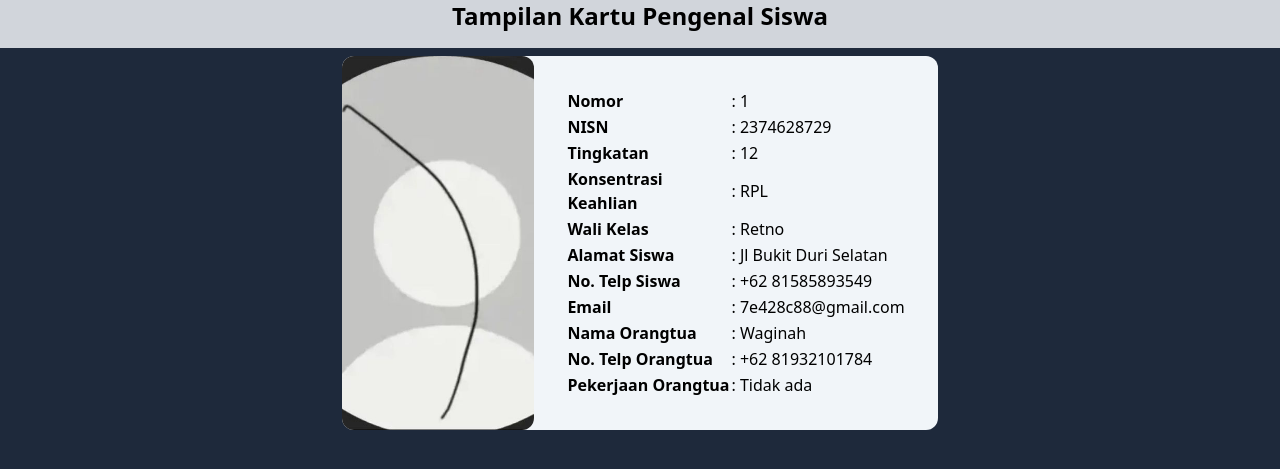
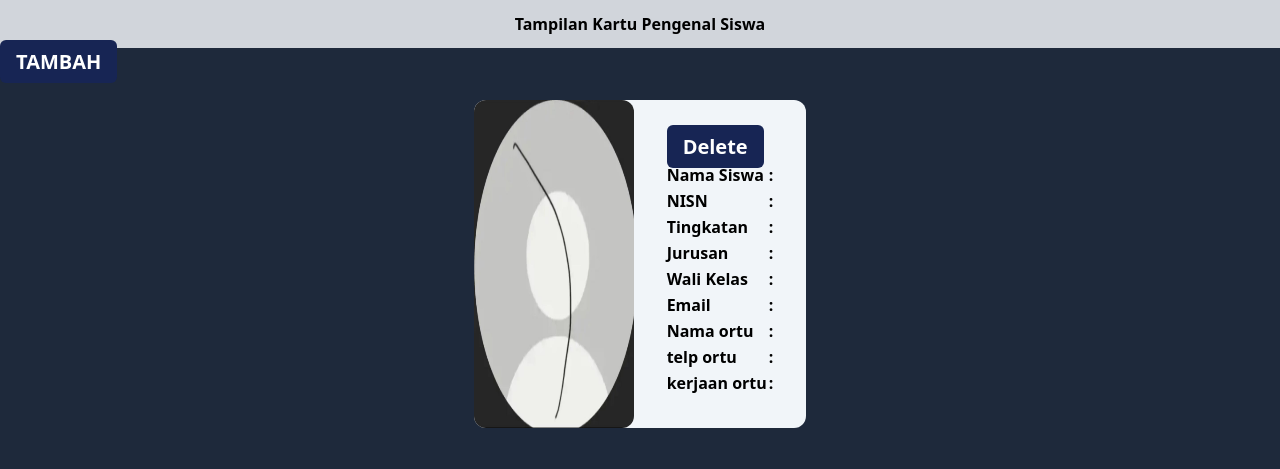
Before and after one commit to maul-lq/latihan_usk1, a PHP site: page /php/ in a window 1280 px wide. Shown: the top 469 px of the page. Run offline with PHP 8.4, Linux system fonts and the light colour scheme; tables that the repository leaves empty or names only in its code hold one stand-in row (values such as "Sample post"); data that the repository does not hold is empty; some libraries are stand-ins or nearby versions.

Commit message:
update 2

```diff
--- /dev/null
+++ b/connecction.php
@@ -0,0 +1,5 @@
+<?php
+$conn = mysqli_connect('localhost', 'root', '', 'data_siswa');
+if (!$conn) {
+    exit('database tidak terkoneksi');
+}
--- a/index.php
+++ b/index.php
@@ -1,83 +1,83 @@
+<?php
+include('connecction.php');
+$query = mysqli_query($conn, "SELECT * FROM tabel");
+$results = mysqli_fetch_all($query, MYSQLI_ASSOC);
+
+?>
+
 <!DOCTYPE html>
-<html lang="en">
+<html>
 
 <head>
-    <title>Card Name</title>
-    <!-- Required meta tags -->
     <meta charset="utf-8" />
     <meta name="viewport" content="width=device-width, initial-scale=1, shrink-to-fit=no" />
     <meta http-equiv="X-UA-Compatible" content="IE=7" />
     <meta name="description" content="" />
-
+    <title>Card Name</title>
     <script src="https://cdn.tailwindcss.com"></script>
-
 </head>
 
 <body class="bg-slate-800">
-    <header>
-        <!-- place navbar here -->
-    </header>
-    <main>
-        <div class="judul w-full h-12 bg-gray-300 text-black text-2xl font-bold flex justify-center">
-            <h1>Tampilan Kartu Pengenal Siswa</h1>
-        </div>
-        <div class="list-card mt-2 mx-6 flex flex-row items-stretch justify-center gap-4">
-            <div class="card-name bg-slate-100 rounded-xl p-0 dark:bg-slate-800 flex flex-row">
-                <img class="w-48 h-auto rounded-xl object-cover mx-auto" src="./images/default-profile-picture.jpg" alt="Default Picture">
+    <div class="judul w-full h-12 bg-gray-300 text-black text-2x2 font-bold flex justify-center items-center">
+        <h1>Tampilan Kartu Pengenal Siswa</h1>
+    </div>
+    <div>
+        <a href="add.php" class="w-fit px-4 py-2 bg-blue-950 text-white text-xl font-semibold rounded-md">TAMBAH</a>
+    </div>
+    <div class="list-card mt-2 mx-6 flex flex-row flex-wrap item-strect
+    justify-center items-center  gap-4 p-4 ">
+        <?php foreach ($results as $hasil) : ?>
+            <div class="card-name bg-slate-100 rounded-xl p-0 dark:bg-slate-700 flex flex-row">
+                <img src="./images/default-profile-picture.jpg" alt="" class="w-40 h-auto mx-auto rounded-xl">
                 <div class="p-8 text-left space-y-4">
-                    <table class="">
+                    <table class="table">
                         <tr>
-                            <td class="font-bold text-base">Nomor </td>
-                            <td class="font-normal text-base">: 1</td>
+                            <td colspan="2">
+                                <a href="delete.php?id=<?= $hasil['Nomor'] ?>" class="w-fit px-4 py-2 bg-blue-950 text-white text-xl font-semibold rounded-md">Delete</a>
+                            </td>
                         </tr>
                         <tr>
-                            <td class="font-bold text-base">NISN </td>
-                            <td class="font-normal text-base">: 2374628729</td>
+                            <td class="font-bold text-base">Nama Siswa</td>
+                            <td class="font-semibold text-base">: <?php echo $hasil["Nama Siswa"] ?></td>
                         </tr>
                         <tr>
-                            <td class="font-bold text-base">Tingkatan </td>
-                            <td class="font-normal text-base">: 12</td>
+                            <td class="font-bold text-base">NISN</td>
+                            <td class="font-semibold text-base">: <?php echo $hasil["NISN"] ?></td>
                         </tr>
                         <tr>
-                            <td class="font-bold text-base">Konsentrasi<br>Keahlian</td>
-                            <td class="font-normal text-base">: RPL</td>
+                            <td class="font-bold text-base">Tingkatan</td>
+                            <td class="font-semibold text-base">: <?php echo $hasil["Tingkatan"] ?></td>
                         </tr>
                         <tr>
-                            <td class="font-bold text-base">Wali Kelas </td>
-                            <td class="font-normal text-base">: Retno</td>
+                            <td class="font-bold text-base">Jurusan</td>
+                            <td class="font-semibold text-base">: <?php echo $hasil["Konsentrasi Keahlian"] ?></td>
                         </tr>
                         <tr>
-                            <td class="font-bold text-base">Alamat Siswa </td>
-                            <td class="font-normal text-base">: Jl Bukit Duri Selatan</td>
+                            <td class="font-bold text-base">Wali Kelas</td>
+                            <td class="font-semibold text-base">: <?php echo $hasil["Wali Kelas"] ?></td>
                         </tr>
                         <tr>
-                            <td class="font-bold text-base">No. Telp Siswa </td>
-                            <td class="font-normal text-base">: +62 81585893549</td>
+                            <td class="font-bold text-base">Email</td>
+                            <td class="font-semibold text-base">: <?php echo $hasil["Email"] ?></td>
                         </tr>
                         <tr>
-                            <td class="font-bold text-base">Email </td>
-                            <td class="font-normal text-base">: 7e428c88@gmail.com</td>
+                            <td class="font-bold text-base">Nama ortu</td>
+                            <td class="font-semibold text-base">: <?php echo $hasil["Nama Orangtua"] ?></td>
                         </tr>
                         <tr>
-                            <td class="font-bold text-base">Nama Orangtua </td>
-                            <td class="font-normal text-base">: Waginah</td>
+                            <td class="font-bold text-base">telp ortu</td>
+                            <td class="font-semibold text-base">: <?php echo $hasil["No. Telp Orangtua"] ?></td>
                         </tr>
                         <tr>
-                            <td class="font-bold text-base">No. Telp Orangtua </td>
-                            <td class="font-normal text-base">: +62 81932101784</td>
-                        </tr>
-                        <tr>
-                            <td class="font-bold text-base">Pekerjaan Orangtua </td>
-                            <td class="font-normal text-base">: Tidak ada</td>
+                            <td class="font-bold text-base">kerjaan ortu</td>
+                            <td class="font-semibold text-base">: <?php echo $hasil["Pekerjaan Orangtua"] ?></td>
                         </tr>
                     </table>
                 </div>
             </div>
-        </div>
-    </main>
-    <footer>
-        <!-- place footer here -->
-    </footer>
+        <?php endforeach ?>
+
+    </div>
 
 </body>
 
```
Also changed, not shown: add.php (added, +41 -0 lines), delete.php (added, +15 -0 lines), insert.php (added, +28 -0 lines).
